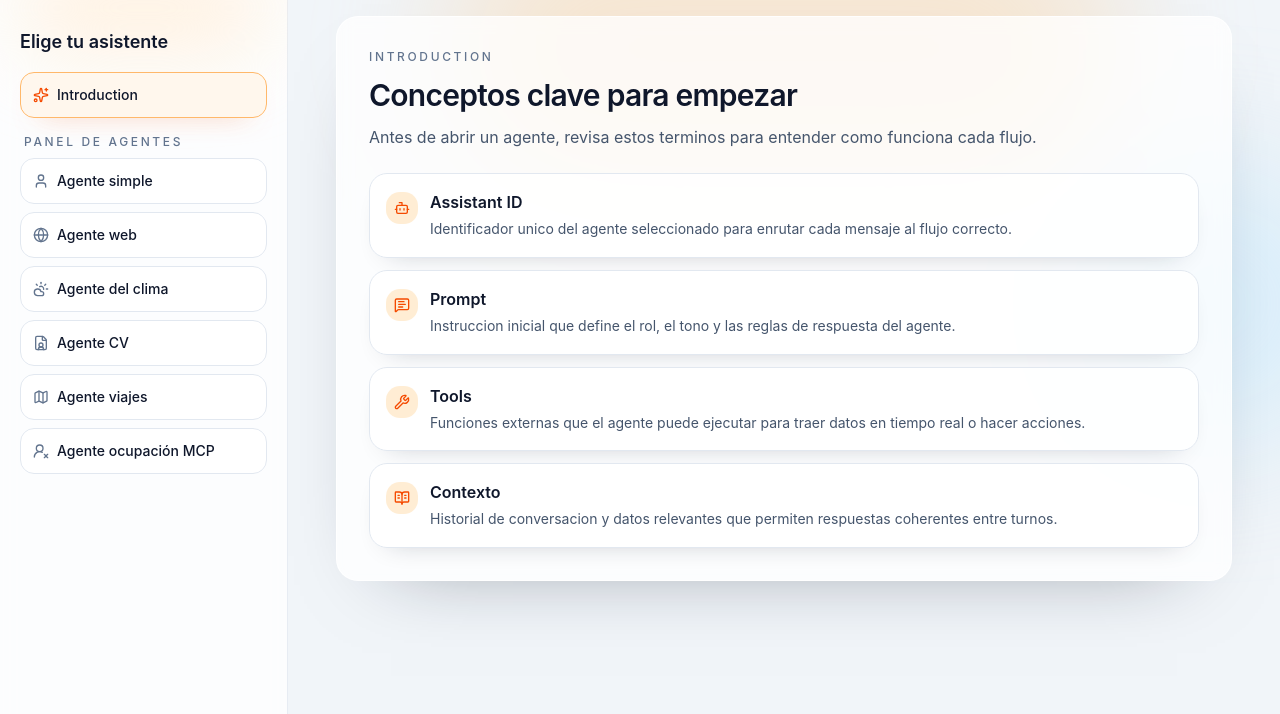
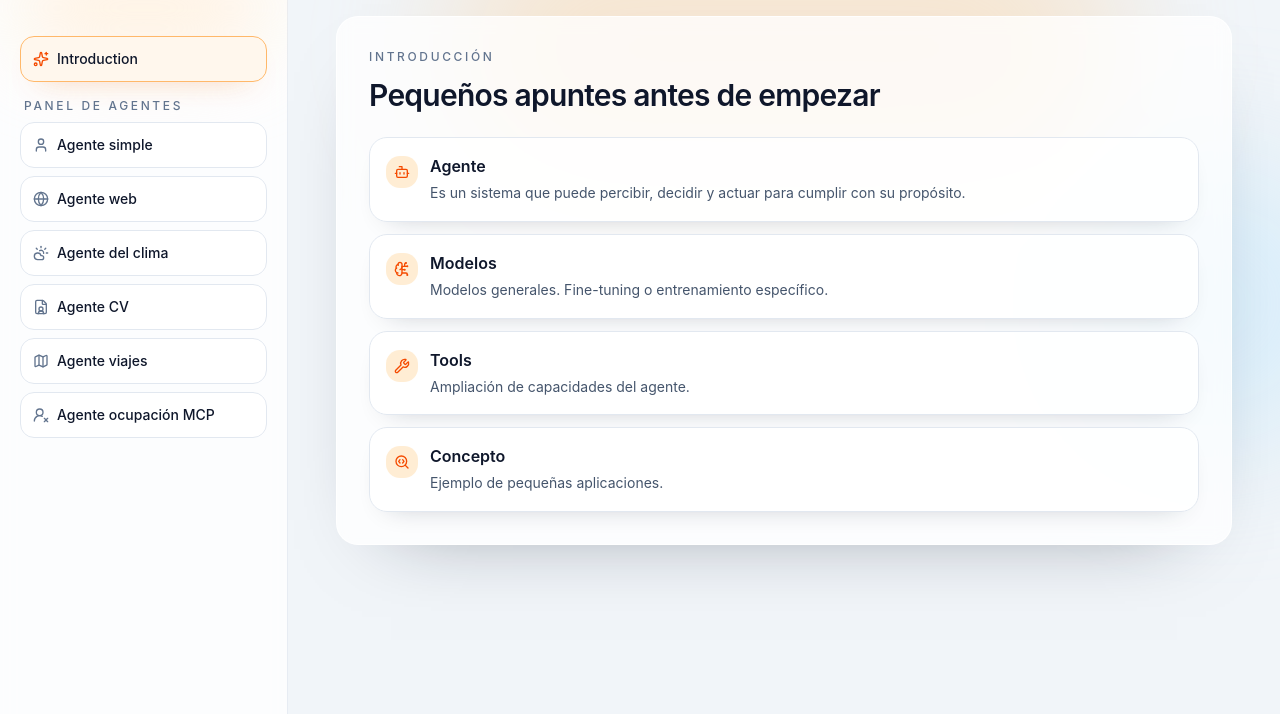
Before and after one commit to devjoakin/pildora, a React (Vite) app: page /agents/introduction in a window 1280 px wide. Shown: the top 714 px of the page. Built offline with nearby package versions, Linux system fonts and the light colour scheme.

Commit message:
feat: improve propmts

```diff
--- a/index.html
+++ b/index.html
@@ -4,7 +4,7 @@
     <meta charset="UTF-8" />
     <link rel="icon" type="image/svg+xml" href="/favicon.svg" />
     <meta name="viewport" content="width=device-width, initial-scale=1.0" />
-    <title>pildora</title>
+    <title>Agentic Apps</title>
   </head>
   <body>
     <div id="root"></div>
--- a/src/components/AgentSidebar.tsx
+++ b/src/components/AgentSidebar.tsx
@@ -7,10 +7,6 @@ export function AgentSidebar() {
     <aside className="relative border-b border-slate-200/80 bg-white/80 p-3 backdrop-blur md:w-72 md:border-b-0 md:border-r md:p-5">
       <div className="pointer-events-none absolute inset-x-6 -top-10 h-24 rounded-full bg-orange-100/70 blur-2xl md:inset-x-4" />
       <div className="relative">
-        <h2 className="mt-2 text-lg font-semibold text-slate-900">
-          Elige tu asistente
-        </h2>
-
         <div className="mt-4 grid grid-cols-2 gap-2 md:grid-cols-1">
           <NavLink
             to="/agents/introduction"
--- a/src/pages/IntroductionPage.tsx
+++ b/src/pages/IntroductionPage.tsx
@@ -1,30 +1,31 @@
-import { BookOpenText, Bot, MessageSquareText, Wrench } from 'lucide-react';
+import { Bot,  Wrench, BrainCircuit, SearchCode } from 'lucide-react';
 
 const INTRO_TERMS = [
   {
-    title: 'Assistant ID',
+    title: 'Agente',
     description:
-      'Identificador unico del agente seleccionado para enrutar cada mensaje al flujo correcto.',
+      'Es un sistema que puede percibir, decidir y actuar para cumplir con su propósito.',
     icon: Bot,
   },
   {
-    title: 'Prompt',
+    title: 'Modelos',
     description:
-      'Instruccion inicial que define el rol, el tono y las reglas de respuesta del agente.',
-    icon: MessageSquareText,
+      'Modelos generales. Fine-tuning o entrenamiento específico.',
+    icon: BrainCircuit,
   },
   {
     title: 'Tools',
     description:
-      'Funciones externas que el agente puede ejecutar para traer datos en tiempo real o hacer acciones.',
+      'Ampliación de capacidades del agente.',
     icon: Wrench,
   },
   {
-    title: 'Contexto',
+    title: 'Concepto',
     description:
-      'Historial de conversacion y datos relevantes que permiten respuestas coherentes entre turnos.',
-    icon: BookOpenText,
+      'Ejemplo de pequeñas aplicaciones.',
+    icon: SearchCode,
   },
+
 ];
 
 export function IntroductionPage() {
@@ -35,15 +36,15 @@ export function IntroductionPage() {
 
       <section className="relative z-10 mx-auto w-full max-w-4xl rounded-3xl border border-white/80 bg-white/75 p-6 shadow-[0_30px_80px_-55px_rgba(15,23,42,0.5)] backdrop-blur sm:p-8">
         <p className="text-xs font-medium tracking-[0.22em] text-slate-500 uppercase">
-          Introduction
+          Introducción
         </p>
         <h1 className="mt-3 text-2xl font-semibold tracking-tight text-slate-900 sm:text-3xl">
-          Conceptos clave para empezar
+          Pequeños apuntes antes de empezar
         </h1>
-        <p className="mt-3 text-sm text-slate-600 sm:text-base">
+        {/* <p className="mt-3 text-sm text-slate-600 sm:text-base">
           Antes de abrir un agente, revisa estos terminos para entender como
           funciona cada flujo.
-        </p>
+        </p> */}
 
         <ul className="mt-6 space-y-3">
           {INTRO_TERMS.map((term) => {
--- a/src/pages/LandingPage.tsx
+++ b/src/pages/LandingPage.tsx
@@ -12,14 +12,13 @@ export function LandingPage() {
 
       <section className="relative z-10 mx-auto w-full max-w-2xl rounded-3xl border border-white/80 bg-white/75 p-8 text-center shadow-[0_30px_80px_-55px_rgba(15,23,42,0.5)] backdrop-blur md:p-12">
         <p className="text-xs font-medium tracking-[0.22em] text-slate-500 uppercase">
-          Pildora AI Studio
+          Pildora
         </p>
         <h1 className="mt-4 text-3xl font-semibold tracking-tight text-slate-900 md:text-5xl">
-          Build and test intelligent agents in one place
+          Agentic Apps
         </h1>
         <p className="mt-4 text-sm text-slate-600 md:text-base">
-          Explore practical examples and start chatting with the simple agent
-          immediately.
+          Joaquín Carbonell.
         </p>
 
         <div className="mt-8 flex justify-center">
@@ -29,7 +28,7 @@ export function LandingPage() {
             className="border-orange-200 bg-orange-500 px-6 text-white hover:bg-orange-600"
           >
             <Link to="/agents/introduction">
-              Start
+              Empezar
               <ArrowRight className="size-4" />
             </Link>
           </Button>
--- a/src/pages/OccupationMcpAgentPage.tsx
+++ b/src/pages/OccupationMcpAgentPage.tsx
@@ -13,7 +13,7 @@ const OCCUPATION_MCP_PAGE_UI: AgentChatUi = {
   suggestions: [
     'Muestrame 5 usuarios de la tabla users',
     'Consulta los usuarios de la tabla users que tienen has_occupation en false',
-    'Resume usuarios sin ocupacion y publicalo en #general-pidlora',
+    'Consulta los usuarios de la tabla users, obtén usuarios que tienen has_occupation en false y publicalo en #general-pildora',
   ],
 };
 
--- a/src/pages/TravelAgentPage.tsx
+++ b/src/pages/TravelAgentPage.tsx
@@ -145,7 +145,7 @@ export function TravelAgentPage() {
                   'Eres un supervisor de agentes de viajes coordiando subagentes.
                    Primero obtén el destino y la duración del viaje.
                    En caso de no proporcionar el presupuesto (budget), asume que es medio.
-                   En caso de no poroocionar la duración, asume 5 días.
+                   En caso de no proporcionar la duración, asume 5 días.
                    Después llama a ask_accommodation_specialist y ask_planner_specialist
                    para construir el itinerario final.
                    Si el usuario solicita enviar o compartir el itinerario por email,
--- a/src/pages/WeatherAgentPage.tsx
+++ b/src/pages/WeatherAgentPage.tsx
@@ -29,6 +29,8 @@ export function WeatherAgentPage() {
               title: 'Tool get_weather',
               language: 'ts',
               code: `
+              import { tool } from 'langchain';
+
               export const getWeather = tool(
                 async ({ location }) => {
                   const geoResponse = await fetch(
```
